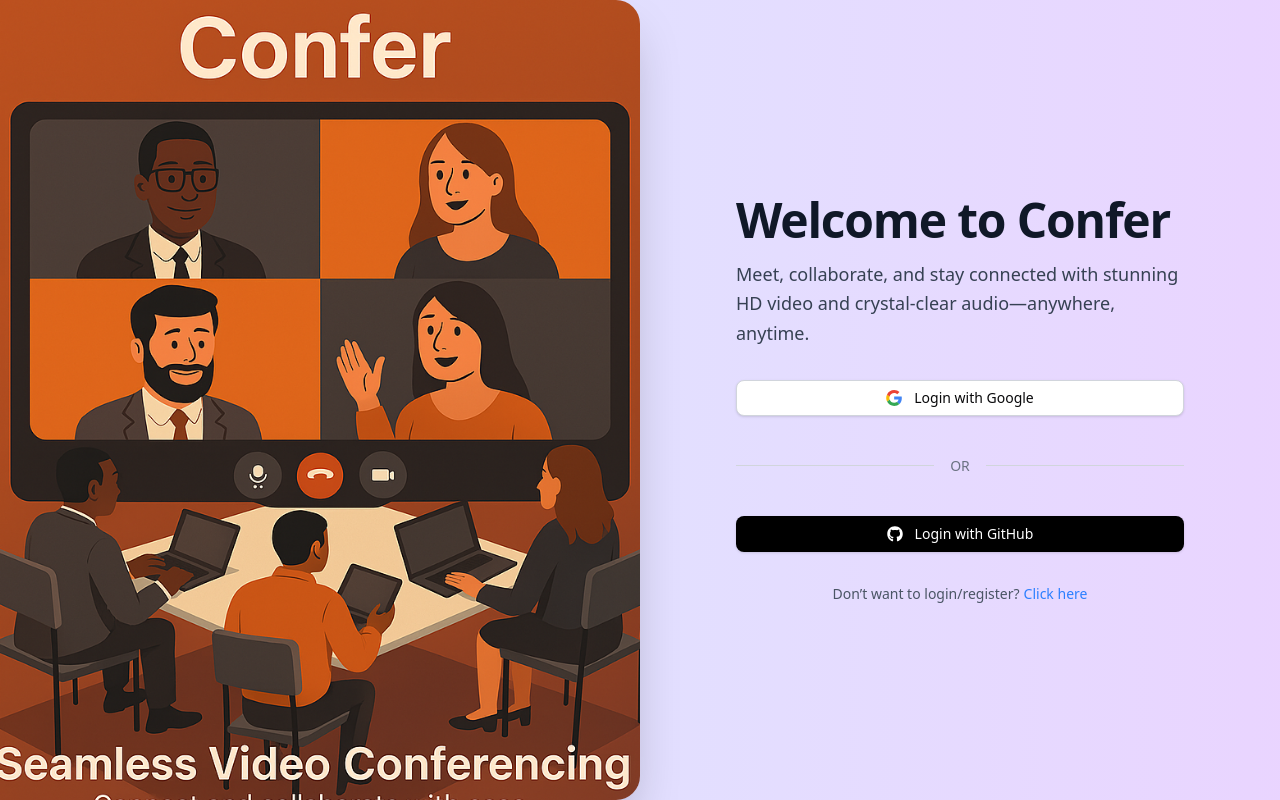
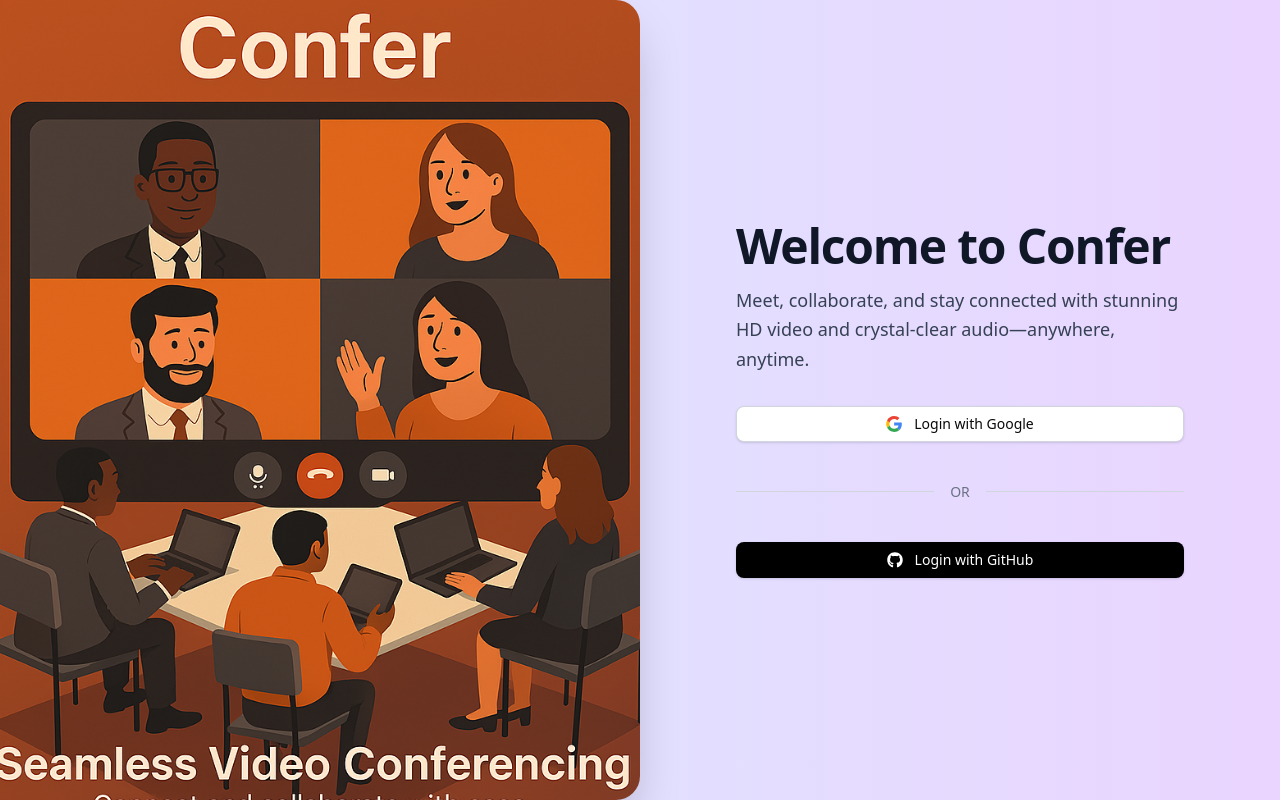
Before and after one commit to Dev-42/Confer, a Next.js app in the folder confer/: page /secureConfer in a window 1280 px wide. Built offline with nearby package versions, Linux system fonts and the light colour scheme.

Commit message:
Confer Bug fixes

```diff
--- a/confer/src/components/Login/Login.jsx
+++ b/confer/src/components/Login/Login.jsx
@@ -109,7 +109,7 @@
           </Button>
 
           {/* Skip Login Link */}
-          <p className="text-sm text-center text-gray-600 dark:text-gray-400">
+{/*           <p className="text-sm text-center text-gray-600 dark:text-gray-400">
             Don’t want to login/register?
             <Link
               href="/landing"
@@ -117,7 +117,7 @@
             >
               Click here
             </Link>
-          </p>
+          </p> */}
         </div>
       </div>
     </div>
```
